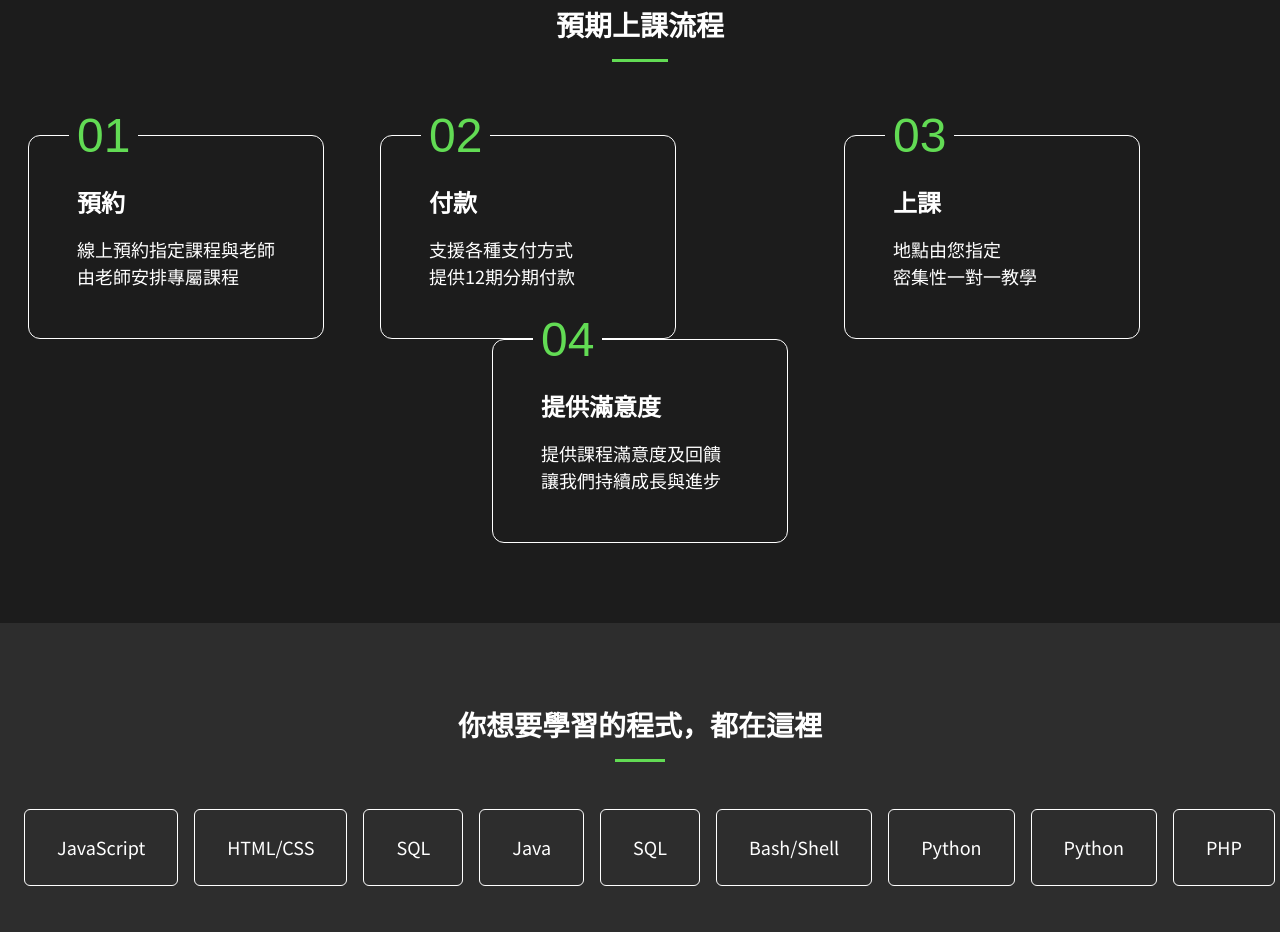
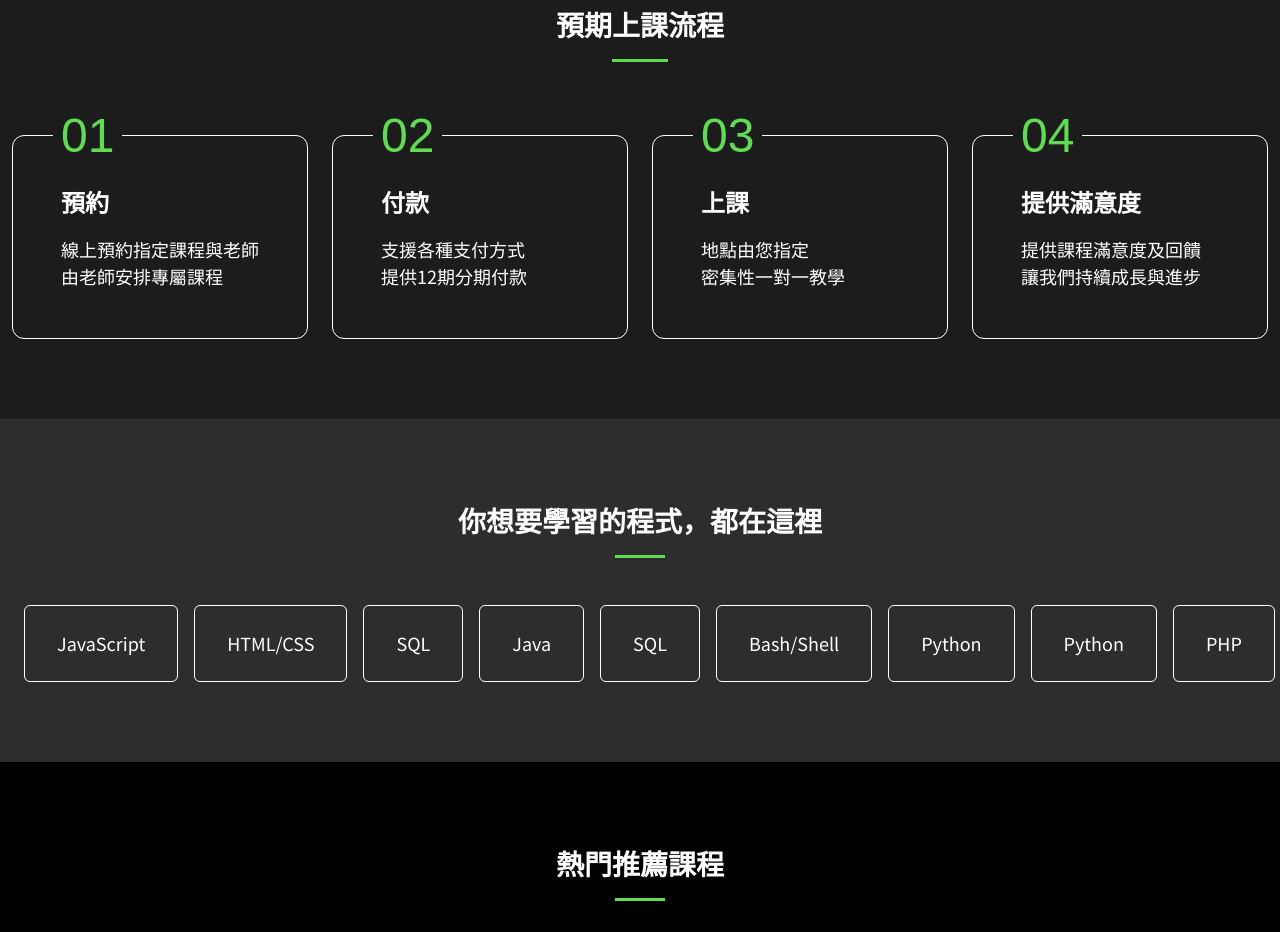
Before and after one commit to Ron-Go/HexSchool-Layout-2022-Week06_07, a plain HTML site: page index.html in a window 1280 px wide. Shown: the part 1311-2243 px from the top of the page. Drawn offline with nearby package versions, Linux system fonts and the light colour scheme; a web font is replaced by a local one.

Commit message:
Update 2022-09-07T15:12:56.099Z

```diff
--- a/index.html
+++ b/index.html
@@ -105,12 +105,12 @@
     <div class="process__title d-flex">
       <h3 class="title mx-auto">預期上課流程</h3>
     </div>
-    <ul class="process__list row gx-4  gx-lg-4 d-lg-flex ps-0 mb-0">
+    <ul class="process__list row gx-sm-3 gx-lg-0 gx-lg-4 d-lg-flex ps-0 mb-0">
       <li
       data-aos="fade-up"
       data-aos-anchor-placement="top-center"
       data-aos-duration="800" data-aos-offset="-200"
-      class="process__list__item col-12 col-sm-6 col-lg-3 mx-lg-3 mx-sm-auto">
+      class="process__list__item col-12 col-sm-6 col-lg-3">
         <div class="item__container p-48 p-lg-48 p-sm-48">
           <span class="item__label px-2 fs-48 lh-56">01</span>
           <h4 class="item__title mb-3">預約</h4>
@@ -121,7 +121,7 @@
       data-aos="fade-up"
       data-aos-anchor-placement="top-center"
       data-aos-duration="800" data-aos-offset="-100"
-      class="process__list__item col-12 col-sm-6 col-lg-3 mx-lg-3 mt-sm-auto">
+      class="process__list__item col-12 col-sm-6 col-lg-3 mt-sm-0">
         <div class="item__container p-48 p-lg-48 p-sm-48">
           <span class="item__label px-2 fs-48 lh-56">02</span>
           <h4 class="item__title mb-3">付款</h4>
@@ -132,7 +132,7 @@
       data-aos="fade-up"
       data-aos-anchor-placement="top-center"
       data-aos-duration="800" data-aos-offset="0"
-      class="process__list__item col-12 col-sm-6 col-lg-3 mx-sm-auto">
+      class="process__list__item col-12 col-sm-6 col-lg-3">
         <div class="item__container p-48 p-lg-48 p-sm-48">
           <span class="item__label px-2 fs-48 lh-56">03</span>
           <h4 class="item__title mb-3">上課</h4>
@@ -143,7 +143,7 @@
       data-aos="fade-up"
       data-aos-anchor-placement="top-center"
       data-aos-duration="800" data-aos-offset="100"
-      class="process__list__item col-12 col-sm-6 col-lg-3 mx-sm-auto">
+      class="process__list__item col-12 col-sm-6 col-lg-3">
         <div class="item__container p-48 p-lg-48 p-sm-48">
           <span class="item__label px-2 fs-48 lh-56">04</span>
           <h4 class="item__title mb-3">提供滿意度</h4>
```
